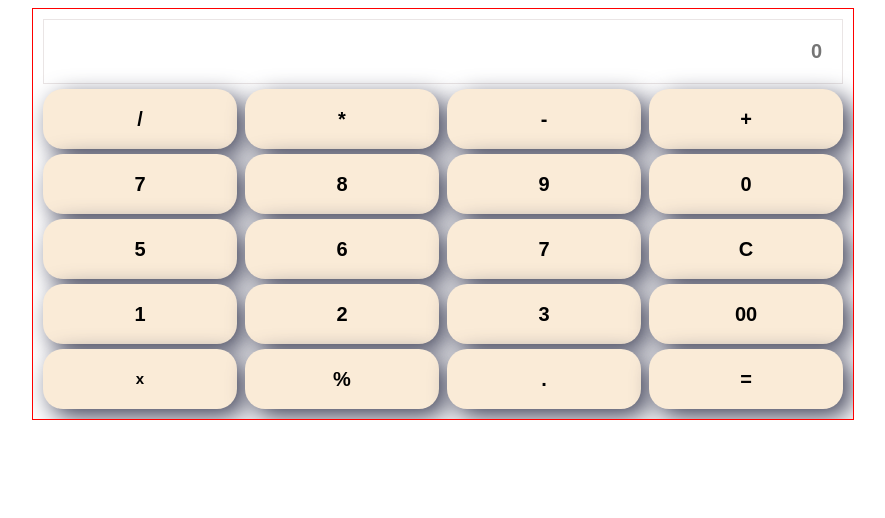
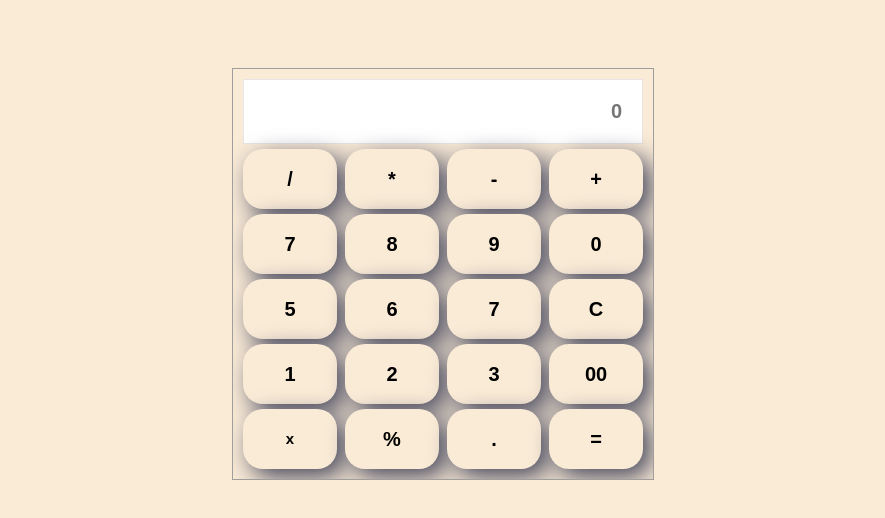
Before and after one commit to asbin12/calculator, a plain HTML site: page index.html in a window 1280 px wide. Shown: the whole page, without its empty margins (197-1082 px from the left). Drawn offline with Linux system fonts and the light colour scheme.

Commit message:
minor changes

```diff
--- a/assets/css/style.css
+++ b/assets/css/style.css
@@ -1,11 +1,13 @@
 @import url("https://fonts.googleapis.com/css2?family=Poppins:wght@600&display=swap");
 body {
   font-family: "Poppins", sans-serif;
+  padding: 60px 0;
+  background-color: antiquewhite;
 }
 .container {
-  max-width: 800px;
+  max-width: 400px;
   margin: 0 auto;
-  border: 1px solid red;
+  border: 1px solid rgb(160, 157, 157);
   padding: 10px;
   overflow: hidden;
 }
```
